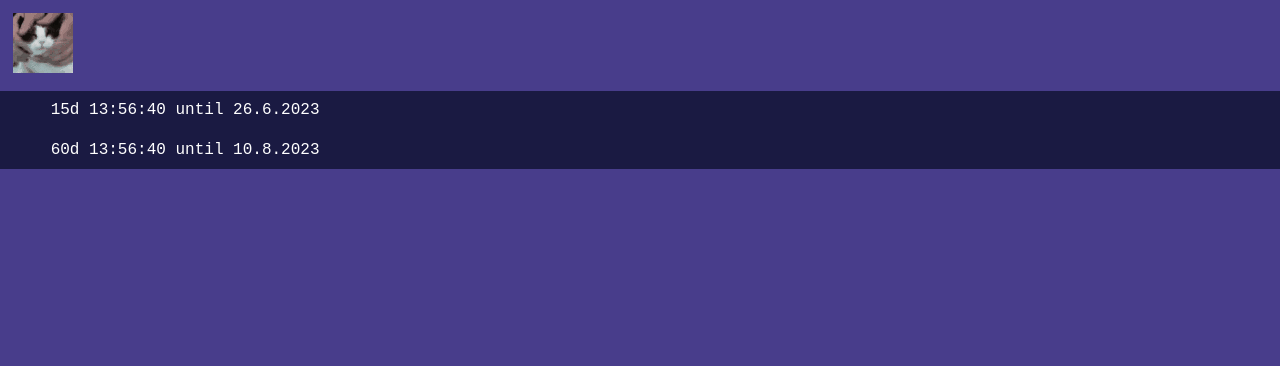
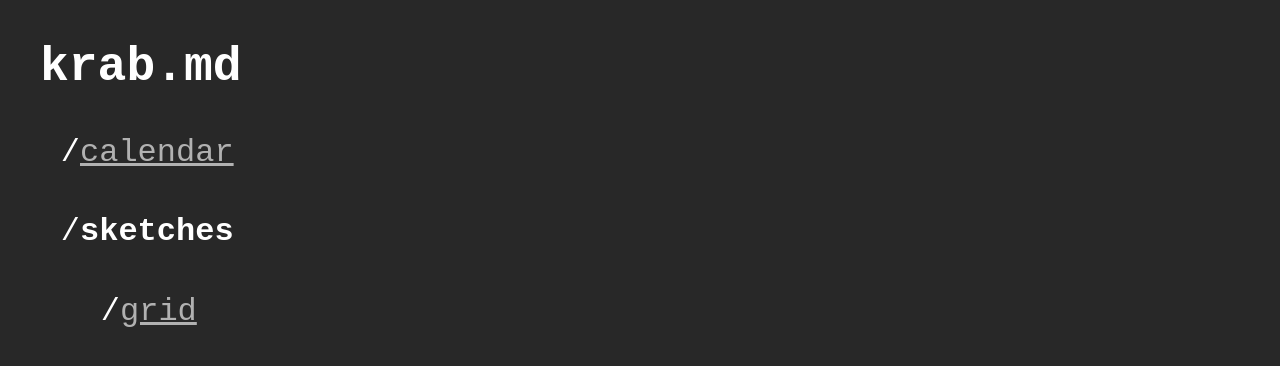
Before and after one commit to KrabCode/krab.md, a plain HTML site: page index.html in a window 1280 px wide. Drawn offline with Linux system fonts and the light colour scheme.

Commit message:
clean landing page

```diff
--- a/index.html
+++ b/index.html
@@ -1,94 +1,37 @@
 
 <!doctype html>
 <html lang="html">
+<style>
+    a{
+        color: #b1b1b1;
+    }
+    body{
+        margin: 30pt;
+        background: #282828;
+        color: #FFFFFF;
+        font-family: monospace;
+        font-size: 24pt;
+    }
+    li{
+        list-style: "/";
+    }
+    .header{
 
-    <head>
-
-    <style>
-        html {
-            height: 100%;
-        }
-        body {
-            margin: 0;
-            background : darkslateblue;
-        }
-        img{
-            margin: 10pt;
-        }
-        ul{
-            width: auto;
-            background: rgb(26,26,66);
-            margin: auto auto;
-            text-align: left;
-        }
-        li {
-            padding: 8pt;
-            color: white;
-            font-weight: normal;
-            font-size: 1em;
-            list-style-type: none;
-
-            font-family: monospace, monospace;
-        }
-        div{
-            display:inline;
     }
 </style>
+<head>
     <title>krab.md</title>
 </head>
 <body>
-    <img src="assets/cat.gif" alt="cat squish"/>
+    <h2 class="header" >krab.md</h2>
+    <ul>
+        <li><a href="calendar/index.html">calendar</a></li>
 
+        <li><h4 class="header">sketches</h4></li>
         <ul>
-        <li><div id="timeFlat">hello</div> until 26.6.2023</li>
-        <li><div id="timeCats">hello</div> until 10.8.2023</li>
+            <li><a href="sketches/grid/index.html">grid</a></li>
 
         </ul>
-
-
+    </ul>
 </body>
-    <script>
-        window.requestAnimationFrame(update);
-
-        function update(){
-
-            let dateNow = new Date();
-            let dateFlat = new Date("06/26/2023");
-            let dateCats = new Date("08/10/2023");
-            let flatMinusNow = getSpan(dateNow, dateFlat);
-            let catsMinusNow = getSpan(dateNow, dateCats);
-
-            document.getElementById("timeFlat").innerHTML = (
-                `${flatMinusNow.days}d ${flatMinusNow.hours}:${flatMinusNow.minutes}:${flatMinusNow.seconds}`
-            );
-            document.getElementById("timeCats").innerHTML = (
-                `${catsMinusNow.days}d ${catsMinusNow.hours}:${catsMinusNow.minutes}:${catsMinusNow.seconds}`
-            );
-
-            window.requestAnimationFrame(update);
-        }
-
-        function getSpan(date1, date2){
-            let diff = date2.getTime() - date1.getTime();
-
-            let days = Math.floor(diff / (1000 * 60 * 60 * 24));
-            diff -=  days * (1000 * 60 * 60 * 24);
-
-            let hours = Math.floor(diff / (1000 * 60 * 60));
-            diff -= hours * (1000 * 60 * 60);
-
-            let mins = Math.floor(diff / (1000 * 60));
-            diff -= mins * (1000 * 60);
-
-            let seconds = Math.floor(diff / (1000));
-            diff -= seconds * (1000);
-
-            return {
-                "days" : days,
-                "hours" : String(hours).padStart(2, '0'),
-                "minutes" : String(mins).padStart(2, '0'),
-                "seconds" : String(seconds).padStart(2,'0')
-            }
-        }
-    </script>
 </html>
```
Also changed, not shown: calendar/index.html (added, +94 -0 lines), sketches/_template/index.html (renamed from sketches/template/index.html), sketches/_template/main.js (renamed from sketches/template/main.js). Lines whose indentation alone changed are shown as unchanged.
